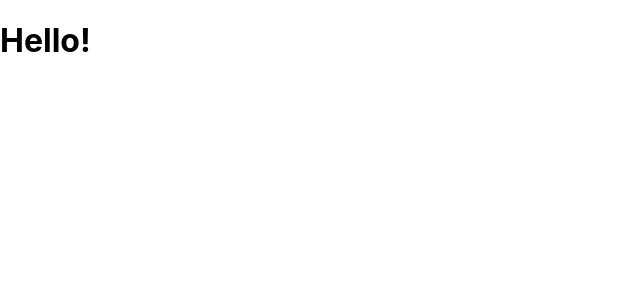
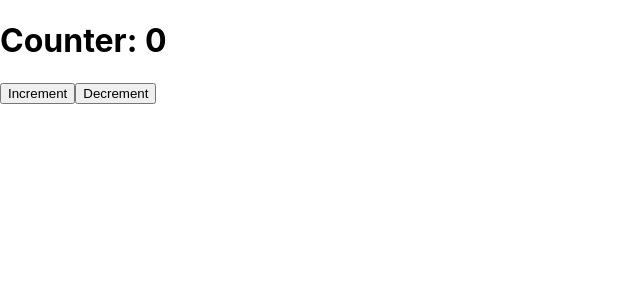
Before and after one commit to RandyBoBandy92/office-hours-apr-27, a React (Create React App) app: page /workshop in a window 1280 px wide. Shown: the top 300 px of the page, without its empty margins (0-640 px from the left). Built offline with nearby package versions, Linux system fonts and the light colour scheme.

Commit message:
setup workshop and router

```diff
--- a/src/App.js
+++ b/src/App.js
@@ -1,9 +1,16 @@
+import { BrowserRouter, Route, Routes } from 'react-router-dom';
 import './App.css';
+import WorkShop from './pages/Workshop';
 
 function App() {
+
   return (
     <div id="app">
-    <h1>Hello!</h1>
+      <BrowserRouter>
+        <Routes>
+          <Route path='/workshop' element={<WorkShop/>}/>
+        </Routes>
+      </BrowserRouter>
     </div>
   );
 }
--- /dev/null
+++ b/src/pages/Workshop.js
@@ -0,0 +1,22 @@
+import { useState } from "react";
+
+function WorkShop() {
+  const [count, setCount] = useState(0);
+
+  const increment = () => {
+    setCount(count + 1);
+  };
+
+  const decrement = () => {
+    setCount(count - 1);
+  };
+  return (
+    <div>
+      <h1>Counter: {count}</h1>
+      <button onClick={increment}>Increment</button>
+      <button onClick={decrement}>Decrement</button>
+    </div>
+  );
+}
+
+export default WorkShop;
```
